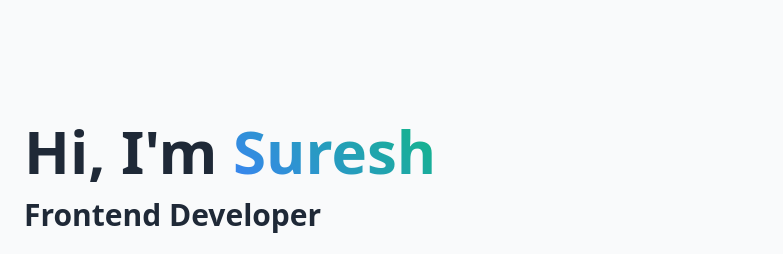
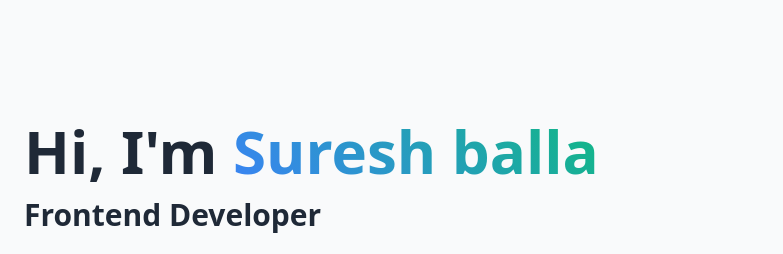
Before and after one commit to Sureshu007/suresh-portfolio.io, a plain HTML site: page index.html in a window 1280 px wide. Shown: the part 168-422 px from the top of the page, 0-783 px from the left. Drawn offline with nearby package versions, Linux system fonts and the light colour scheme.

Commit message:
full name add

```diff
--- a/index.html
+++ b/index.html
@@ -126,7 +126,7 @@
         <div class="container mx-auto px-6 py-20">
             <div class="flex flex-col md:flex-row items-center">
                 <div class="md:w-1/2 mb-12 md:mb-0 animate-fade-in">
-                    <h1 class="text-4xl md:text-6xl font-bold mb-4">Hi, I'm <span class="gradient-text">Suresh</span></h1>
+                    <h1 class="text-4xl md:text-6xl font-bold mb-4">Hi, I'm <span class="gradient-text">Suresh balla</span></h1>
                     <h2 class="text-2xl md:text-3xl font-semibold mb-6">Frontend Developer</h2>
                     <p class="text-lg mb-8 text-gray-600 dark:text-gray-300 max-w-lg">
                         I build exceptional digital experiences with modern web technologies. Focused on creating beautiful, functional, and user-friendly applications.
```
